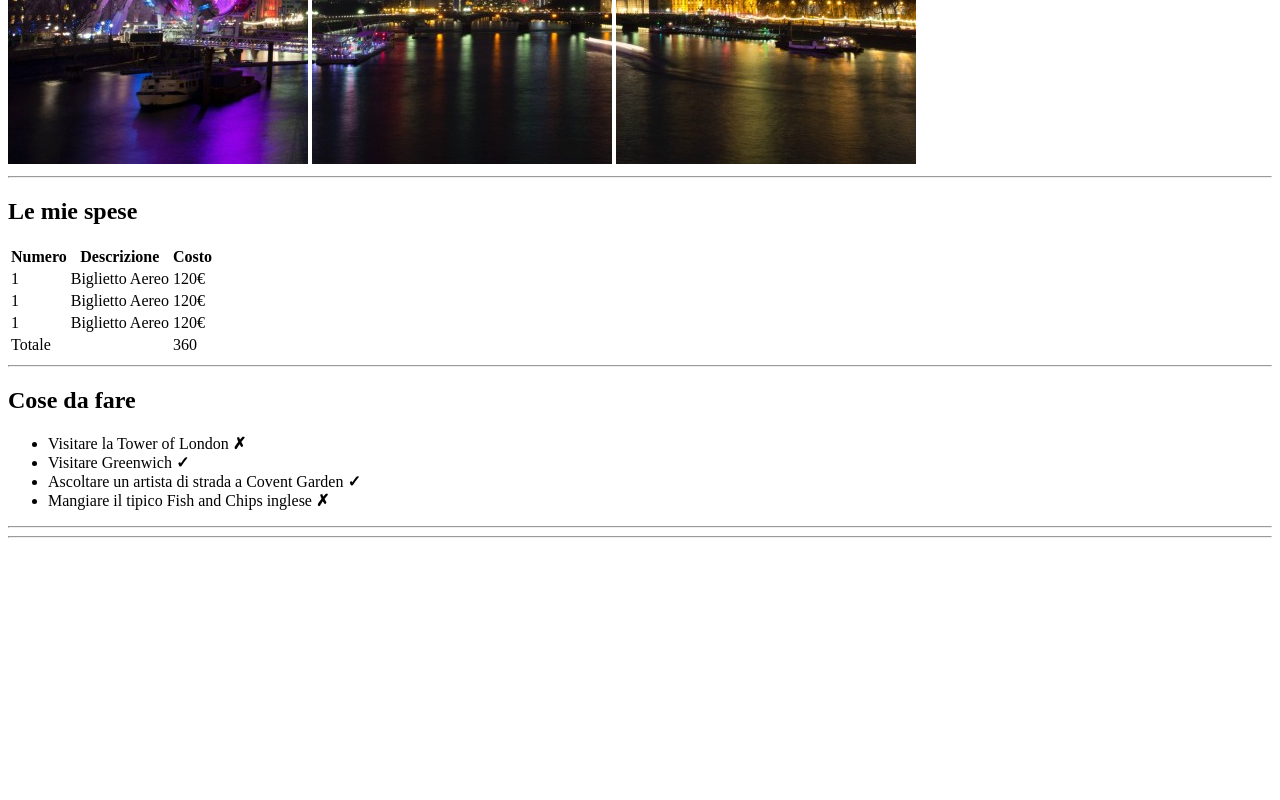
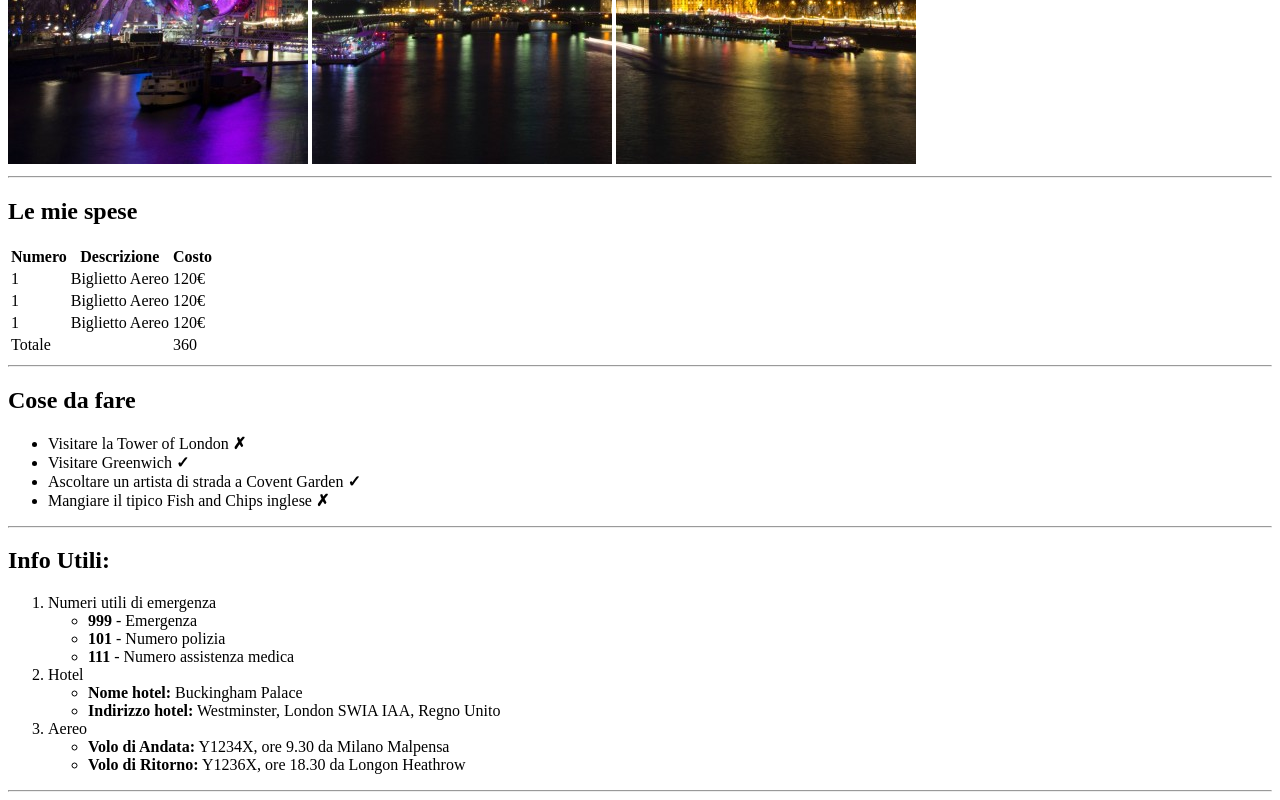
Before and after one commit to Moonatic89/html-london-trip, a plain HTML site: page index.html in a window 1280 px wide. Shown: the part 516-1316 px from the top of the page. Before the commit the page ends 1062 px from the top, so only its background shows below. Drawn offline with Linux system fonts and the light colour scheme.

Commit message:
Info Finished

```diff
--- a/index.html
+++ b/index.html
@@ -72,8 +72,36 @@
 
             </section>
             <!-- /TODO -->
+            <!-- Info -->
+            <section>
 
-            <hr>
+                <h2>Info Utili:</h2>
+                <ol>
+                    <li>Numeri utili di emergenza
+                        <ul>
+                            <li><strong>999</strong> - Emergenza</li>
+                            <li><strong>101</strong> - Numero polizia</li>
+                            <li><strong>111</strong> - Numero assistenza medica</li>
+                        </ul>
+                    </li>
+                    <li>Hotel
+                        <ul>
+                            <li><strong>Nome hotel:</strong> Buckingham Palace</li>
+                            <li><strong>Indirizzo hotel:</strong> Westminster,
+                                London SWIA IAA, Regno Unito</li>
+                        </ul>
+                    </li>
+                    <li>Aereo
+                        <ul>
+                            <li><strong>Volo di Andata:</strong> Y1234X, ore
+                                9.30 da Milano Malpensa</li>
+                            <li><strong>Volo di Ritorno:</strong> Y1236X, ore
+                                18.30 da Longon Heathrow</li>
+                        </ul>
+                    </li>
+                </ol>
+                <hr>
+            </section>
             <!-- /Info -->
 
         </main>
```
